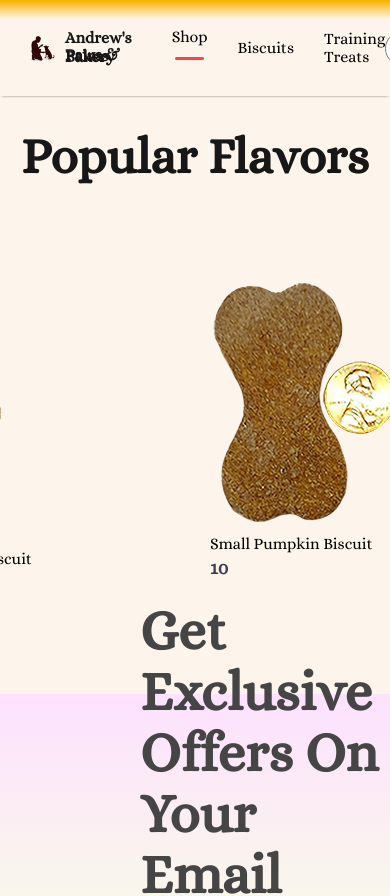
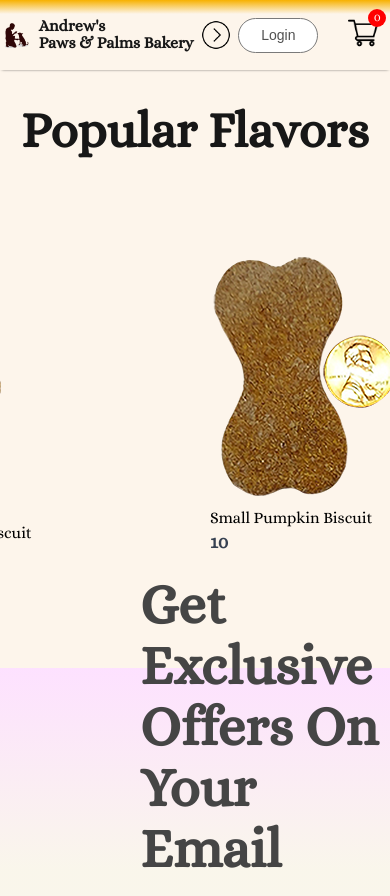
Before and after one commit to alroney/PapBakery2_0, a React (Create React App) app in the folder frontend/: page / in a window 390 px wide. Shown: the top 896 px of the page. Built offline with nearby package versions, Linux system fonts and the light colour scheme.

Commit message:
Added support for 800px width screens: - Dropdown toggle for navbar.

```diff
--- a/frontend/src/Components/Navbar/Navbar.css
+++ b/frontend/src/Components/Navbar/Navbar.css
@@ -5,6 +5,7 @@
     background: linear-gradient(#f7b100 0%, #fdf5eb 20%);
     box-shadow: 0 1px 3px -2px #000000;
     box-sizing: border-box;
+    align-items: center;
 }
 
 .nav-logo {
@@ -103,6 +104,9 @@
     color: white;
 }
 
+.nav-dropdown {
+    display: none;
+}
 
 @media(max-width: 1280px) {
     .navbar {
@@ -181,3 +185,36 @@
         height: 18px;
     }
 }
+
+
+@media(max-width: 800px) {
+    .navbar {
+        padding: 10px 0px;
+    }
+
+    .nav-dropdown {
+        display: block;
+        width: 30px;
+        height: auto;
+        rotate: -90deg;
+        transition: 0.5s;
+    }
+
+    .nav-menu {
+        display: none;
+        height: 80px;
+        width: 100%;
+        position: absolute;
+        background-color: white;
+        justify-content: center;
+        top: 50px;
+    }
+
+    .nav-menu-visible {
+        display: flex;
+    }
+
+    .nav-dropdown.open {
+        transform: rotate(90deg);
+    }
+}
--- a/frontend/src/Components/Navbar/Navbar.jsx
+++ b/frontend/src/Components/Navbar/Navbar.jsx
@@ -1,7 +1,8 @@
-import React, {useContext, useState} from 'react'
+import React, {useContext, useRef, useState} from 'react'
 import './Navbar.css'
 import navLogo from '../Assets/img/logo/papbakery_logo_dark.png'
 import cart_icon from '../Assets/img/icon/cart_icon.png'
+import nav_dropdown from '../Assets/img/icon/nav_dropdown.png'
 import { Link } from 'react-router-dom'
 import { ShopContext } from '../../Context/ShopContext'
 
@@ -9,6 +10,12 @@
 
     const [menu, setMenu] = useState("shop"); //Initialize the menu selection
     const {getTotalCartItems} = useContext(ShopContext);
+    const menuRef = useRef();
+
+    const dropdown_toggle = (e) => {
+        menuRef.current.classList.toggle('nav-menu-visible');
+        e.target.classList.toggle('open');
+    }
 
   return (
     <div className='navbar'>
@@ -20,8 +27,8 @@
             </div>
 
         </div>
-
-        <ul className="nav-menu">
+        <img className="nav-dropdown" onClick={dropdown_toggle} src={nav_dropdown} alt="" />
+        <ul ref={menuRef} className="nav-menu">
             <li onClick={()=>{setMenu("shop")}}><Link className="nav-item"  to='/'>Shop</Link>{menu==="shop"?<hr/>:<></>}</li> {/**The setMenu() will change the menu value to the value in its parameter. The <hr/> tag is added to the li if menu is equal to the current menu item. */}
             <li onClick={()=>{setMenu("biscuits")}}><Link className="nav-item" to='/biscuits'>Biscuits</Link>{menu==="biscuits"?<hr/>:<></>}</li>
             <li onClick={()=>{setMenu("trainingTreats")}}><Link className="nav-item" to='/trainingTreats'>Training Treats</Link>{menu==="trainingTreats"?<hr/>:<></>}</li>
```
Also changed, not shown: frontend/src/Components/Assets/img/icon/nav_dropdown.png (added).
